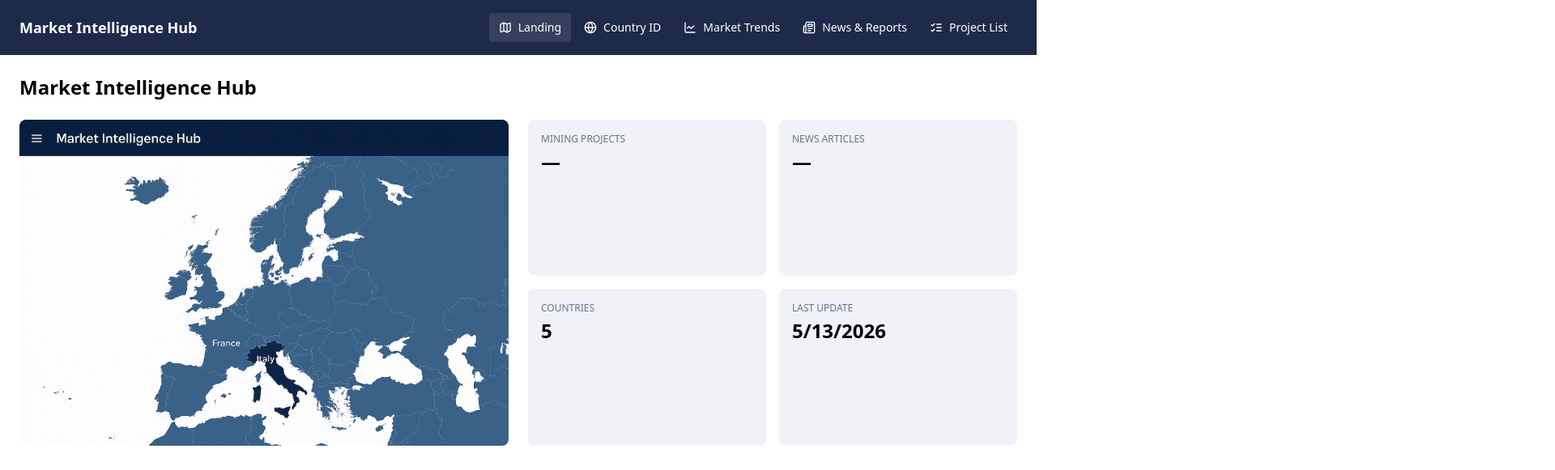
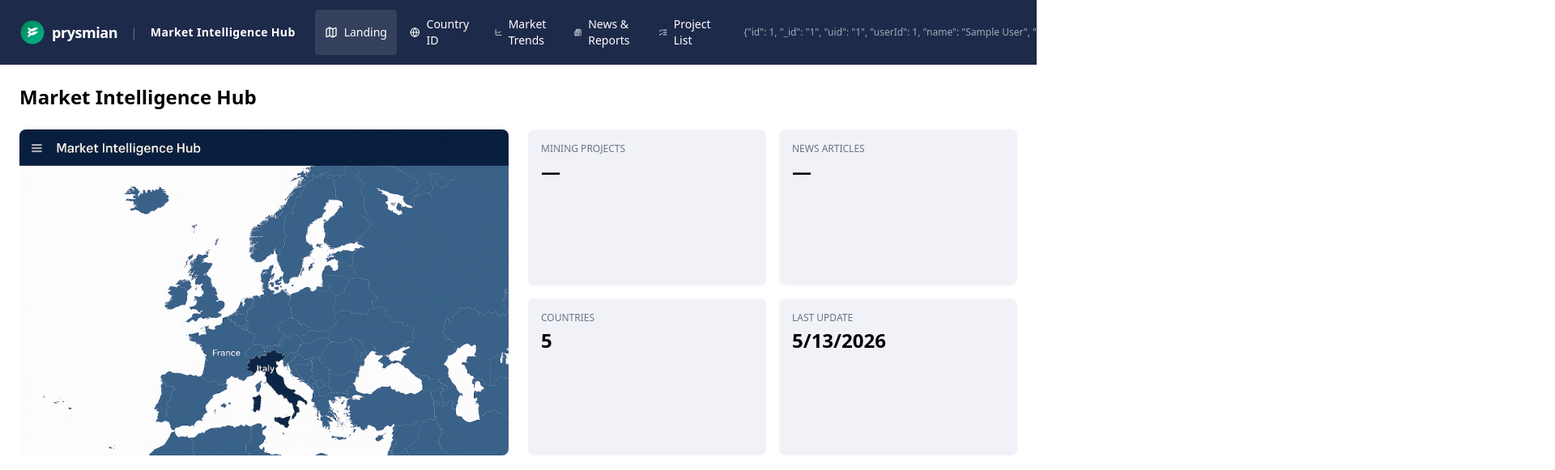
Before and after one commit to emilianonarducci/ey-prysmian-mi-hub-demo, a React (Vite) app in the folder frontend/: page / in a window 1280 px wide. Shown: the top 581 px of the page at 81% size, 1920 px wide, since content can reach past the window. Built offline with nearby package versions, Linux system fonts and the light colour scheme; no server answers; sample sign-in values are in the browser's storage; the HTML template or start-up script is replaced by a standard one.

Commit message:
feat(ui): Prysmian logo + login page with session auth

```diff
--- a/frontend/src/App.tsx
+++ b/frontend/src/App.tsx
@@ -1,4 +1,4 @@
-import { BrowserRouter, Routes, Route, Navigate } from "react-router-dom";
+import { BrowserRouter, Routes, Route, Navigate, useLocation } from "react-router-dom";
 import { QueryClient, QueryClientProvider } from "@tanstack/react-query";
 import Layout from "./components/Layout";
 import LandingPage from "./pages/LandingPage";
@@ -6,15 +6,32 @@ import CountryIdPage from "./pages/CountryIdPage";
 import ProjectListPage from "./pages/ProjectListPage";
 import MarketTrendsPage from "./pages/MarketTrendsPage";
 import NewsReportsPage from "./pages/NewsReportsPage";
+import LoginPage from "./pages/LoginPage";
 
 const qc = new QueryClient();
+
+function RequireAuth({ children }: { children: React.ReactNode }) {
+  const loc = useLocation();
+  const user = sessionStorage.getItem("mi_hub_user");
+  if (!user) {
+    return <Navigate to="/login" state={{ from: loc }} replace />;
+  }
+  return <>{children}</>;
+}
 
 export default function App() {
   return (
     <QueryClientProvider client={qc}>
       <BrowserRouter>
         <Routes>
-          <Route element={<Layout />}>
+          <Route path="/login" element={<LoginPage />} />
+          <Route
+            element={
+              <RequireAuth>
+                <Layout />
+              </RequireAuth>
+            }
+          >
             <Route path="/" element={<LandingPage />} />
             <Route path="/country/:id" element={<CountryIdPage />} />
             <Route path="/country" element={<Navigate to="/country/italy" replace />} />
--- a/frontend/src/components/Layout.tsx
+++ b/frontend/src/components/Layout.tsx
@@ -1,32 +1,63 @@
-import { Link, Outlet, useLocation } from "react-router-dom";
-import { Map, Globe, LineChart, Newspaper, ListChecks } from "lucide-react";
+import { Link, Outlet, useLocation, useNavigate } from "react-router-dom";
+import { Map, Globe, LineChart, Newspaper, ListChecks, LogOut } from "lucide-react";
+import PrysmianLogo from "./PrysmianLogo";
 
 export default function Layout() {
   const loc = useLocation();
-  const nav = [
+  const nav = useNavigate();
+  const userEmail = sessionStorage.getItem("mi_hub_user");
+
+  const navItems = [
     { to: "/", label: "Landing", icon: Map },
     { to: "/country/italy", label: "Country ID", icon: Globe },
     { to: "/trends", label: "Market Trends", icon: LineChart },
     { to: "/news", label: "News & Reports", icon: Newspaper },
     { to: "/projects", label: "Project List", icon: ListChecks },
   ];
+
+  function handleLogout() {
+    sessionStorage.removeItem("mi_hub_user");
+    nav("/login", { replace: true });
+  }
+
   return (
     <div className="min-h-screen bg-white">
-      <header className="bg-ey-navy text-white px-6 py-4 flex items-center justify-between">
-        <div className="flex items-center gap-4">
-          <span className="text-lg font-semibold">Market Intelligence Hub</span>
+      <header className="bg-ey-navy text-white px-6 py-3 flex items-center justify-between gap-6">
+        <div className="flex items-center gap-4 shrink-0">
+          <PrysmianLogo variant="full" height={32} />
+          <span className="text-white/30">|</span>
+          <span className="text-sm font-semibold tracking-wide">Market Intelligence Hub</span>
         </div>
-        <nav className="flex gap-1">
-          {nav.map((n) => {
+        <nav className="flex gap-1 flex-1 justify-center">
+          {navItems.map((n) => {
             const active = loc.pathname === n.to || (n.to !== "/" && loc.pathname.startsWith(n.to));
             return (
-              <Link key={n.to} to={n.to}
-                className={`px-3 py-2 rounded text-sm flex items-center gap-2 ${active ? "bg-white/10" : "hover:bg-white/5"}`}>
+              <Link
+                key={n.to}
+                to={n.to}
+                className={`px-3 py-2 rounded text-sm flex items-center gap-2 transition-colors ${
+                  active ? "bg-white/10" : "hover:bg-white/5"
+                }`}
+              >
                 <n.icon size={16} /> {n.label}
               </Link>
             );
           })}
         </nav>
+        <div className="flex items-center gap-3 shrink-0">
+          {userEmail && (
+            <>
+              <span className="text-xs text-white/60 hidden md:inline">{userEmail}</span>
+              <button
+                onClick={handleLogout}
+                className="px-2 py-1 rounded text-xs flex items-center gap-1 hover:bg-white/10"
+                aria-label="Logout"
+              >
+                <LogOut size={14} /> Logout
+              </button>
+            </>
+          )}
+        </div>
       </header>
       <main className="p-6">
         <Outlet />
--- /dev/null
+++ b/frontend/src/components/PrysmianLogo.tsx
@@ -0,0 +1,62 @@
+interface PrysmianLogoProps {
+  variant?: "full" | "mark";
+  className?: string;
+  height?: number;
+}
+
+export default function PrysmianLogo({ variant = "full", className = "", height = 32 }: PrysmianLogoProps) {
+  if (variant === "mark") {
+    return (
+      <svg
+        width={height}
+        height={height}
+        viewBox="0 0 40 40"
+        xmlns="http://www.w3.org/2000/svg"
+        className={className}
+        aria-label="Prysmian"
+      >
+        <defs>
+          <linearGradient id="prysmianGradient" x1="0%" y1="0%" x2="100%" y2="100%">
+            <stop offset="0%" stopColor="#00875A" />
+            <stop offset="100%" stopColor="#00B589" />
+          </linearGradient>
+        </defs>
+        <circle cx="20" cy="20" r="18" fill="url(#prysmianGradient)" />
+        <path
+          d="M 14 14 Q 20 20 26 14 Q 20 14 14 20 Q 20 26 26 20 Q 20 20 14 26"
+          fill="none"
+          stroke="#FFFFFF"
+          strokeWidth="2.5"
+          strokeLinecap="round"
+        />
+      </svg>
+    );
+  }
+  return (
+    <div className={`flex items-center gap-2 ${className}`}>
+      <svg
+        width={height}
+        height={height}
+        viewBox="0 0 40 40"
+        xmlns="http://www.w3.org/2000/svg"
+        aria-label="Prysmian"
+      >
+        <defs>
+          <linearGradient id="prysmianGradientFull" x1="0%" y1="0%" x2="100%" y2="100%">
+            <stop offset="0%" stopColor="#00875A" />
+            <stop offset="100%" stopColor="#00B589" />
+          </linearGradient>
+        </defs>
+        <circle cx="20" cy="20" r="18" fill="url(#prysmianGradientFull)" />
+        <path
+          d="M 14 14 Q 20 20 26 14 Q 20 14 14 20 Q 20 26 26 20 Q 20 20 14 26"
+          fill="none"
+          stroke="#FFFFFF"
+          strokeWidth="2.5"
+          strokeLinecap="round"
+        />
+      </svg>
+      <span className="font-semibold tracking-tight text-white text-lg lowercase">prysmian</span>
+    </div>
+  );
+}
--- /dev/null
+++ b/frontend/src/pages/LoginPage.tsx
@@ -0,0 +1,148 @@
+import { useState } from "react";
+import { useNavigate } from "react-router-dom";
+import PrysmianLogo from "@/components/PrysmianLogo";
+
+export default function LoginPage() {
+  const [email, setEmail] = useState("");
+  const [password, setPassword] = useState("");
+  const [remember, setRemember] = useState(false);
+  const [error, setError] = useState<string | null>(null);
+  const [loading, setLoading] = useState(false);
+  const nav = useNavigate();
+
+  async function handleSubmit(e: React.FormEvent) {
+    e.preventDefault();
+    setError(null);
+    if (!email || !password) {
+      setError("Email and password are required");
+      return;
+    }
+    if (!email.includes("@")) {
+      setError("Please enter a valid email address");
+      return;
+    }
+    setLoading(true);
+    // Simulated auth — for demo only. Any non-empty credentials accepted.
+    // In Phase 1 this calls a real auth provider (Azure Entra ID / SSO).
+    await new Promise((r) => setTimeout(r, 600));
+    sessionStorage.setItem("mi_hub_user", email);
+    if (remember) {
+      localStorage.setItem("mi_hub_user_remembered", email);
+    }
+    setLoading(false);
+    nav("/", { replace: true });
+  }
+
+  return (
+    <div className="min-h-screen flex">
+      {/* Left: hero */}
+      <div
+        className="hidden lg:flex flex-1 bg-cover bg-center relative"
+        style={{ backgroundImage: "url(/mockup-reference/image1.jpg)" }}
+      >
+        <div className="absolute inset-0 bg-gradient-to-br from-ey-navy/85 via-ey-navy/70 to-prysmian-green/40" />
+        <div className="relative z-10 flex flex-col justify-between p-12 text-white">
+          <PrysmianLogo variant="full" height={40} />
+          <div className="max-w-lg">
+            <h1 className="text-4xl font-bold leading-tight mb-4">
+              Market Intelligence Hub
+            </h1>
+            <p className="text-lg text-white/80 mb-6">
+              AI-powered always-on intelligence on cable industry, energy markets, and mining commodities.
+            </p>
+            <div className="grid grid-cols-2 gap-4 text-sm">
+              <Feature label="6 Always-On AI Agents" />
+              <Feature label="EU AI Act–ready" />
+              <Feature label="Audit-grade evidence trail" />
+              <Feature label="Mockup-aligned UX" />
+            </div>
+          </div>
+          <div className="text-xs text-white/60">
+            Powered by EY · Production-aligned scaffold
+          </div>
+        </div>
+      </div>
+
+      {/* Right: form */}
+      <div className="flex-1 flex items-center justify-center px-6 py-12 bg-white">
+        <div className="w-full max-w-md">
+          <div className="lg:hidden mb-8 flex justify-center">
+            <PrysmianLogo variant="full" height={40} />
+          </div>
+          <h2 className="text-2xl font-bold text-ey-navy mb-2">Sign in</h2>
+          <p className="text-sm text-gray-600 mb-6">
+            Access your Marketing Intelligence Hub
+          </p>
+          <form onSubmit={handleSubmit} className="space-y-4">
+            <div>
+              <label htmlFor="email" className="block text-sm font-medium text-gray-700 mb-1">
+                Email
+              </label>
+              <input
+                id="email"
+                type="email"
+                value={email}
+                onChange={(e) => setEmail(e.target.value)}
+                autoComplete="email"
+                placeholder="name@prysmian.com"
+                className="w-full px-3 py-2 border border-gray-300 rounded focus:outline-none focus:ring-2 focus:ring-prysmian-green"
+              />
+            </div>
+            <div>
+              <label htmlFor="password" className="block text-sm font-medium text-gray-700 mb-1">
+                Password
+              </label>
+              <input
+                id="password"
+                type="password"
+                value={password}
+                onChange={(e) => setPassword(e.target.value)}
+                autoComplete="current-password"
+                placeholder="••••••••"
+                className="w-full px-3 py-2 border border-gray-300 rounded focus:outline-none focus:ring-2 focus:ring-prysmian-green"
+              />
+            </div>
+            <div className="flex items-center justify-between">
+              <label className="flex items-center gap-2 text-sm">
+                <input
+                  type="checkbox"
+                  checked={remember}
+                  onChange={(e) => setRemember(e.target.checked)}
+                  className="rounded text-prysmian-green focus:ring-prysmian-green"
+                />
+                Remember me
+              </label>
+              <a className="text-sm text-prysmian-green hover:underline" href="#">
+                Forgot password?
+              </a>
+            </div>
+            {error && (
+              <div className="text-sm text-red-600 bg-red-50 border border-red-200 rounded px-3 py-2">
+                {error}
+              </div>
+            )}
+            <button
+              type="submit"
+              disabled={loading}
+              className="w-full bg-prysmian-green hover:bg-prysmian-green-dark text-white font-semibold py-2.5 rounded transition-colors disabled:opacity-60 disabled:cursor-not-allowed"
+            >
+              {loading ? "Signing in..." : "Sign in"}
+            </button>
+          </form>
+          <div className="mt-6 text-center text-xs text-gray-500">
+            Demo build · any credentials are accepted · production uses Azure Entra ID SSO
+          </div>
+        </div>
+      </div>
+    </div>
+  );
+}
+
+function Feature({ label }: { label: string }) {
+  return (
+    <div className="flex items-center gap-2">
+      <div className="w-2 h-2 rounded-full bg-prysmian-green-light" />
+      <span>{label}</span>
+    </div>
+  );
+}
--- a/frontend/tailwind.config.js
+++ b/frontend/tailwind.config.js
@@ -8,6 +8,10 @@ export default {
         "ey-navy-dark": "#0D1A33",
         "ey-yellow": "#FFE600",
         "insight-bg": "#F0F2F8",
+        // Prysmian brand
+        "prysmian-green": "#00875A",
+        "prysmian-green-light": "#00B589",
+        "prysmian-green-dark": "#006B40",
       }
     }
   },
```
